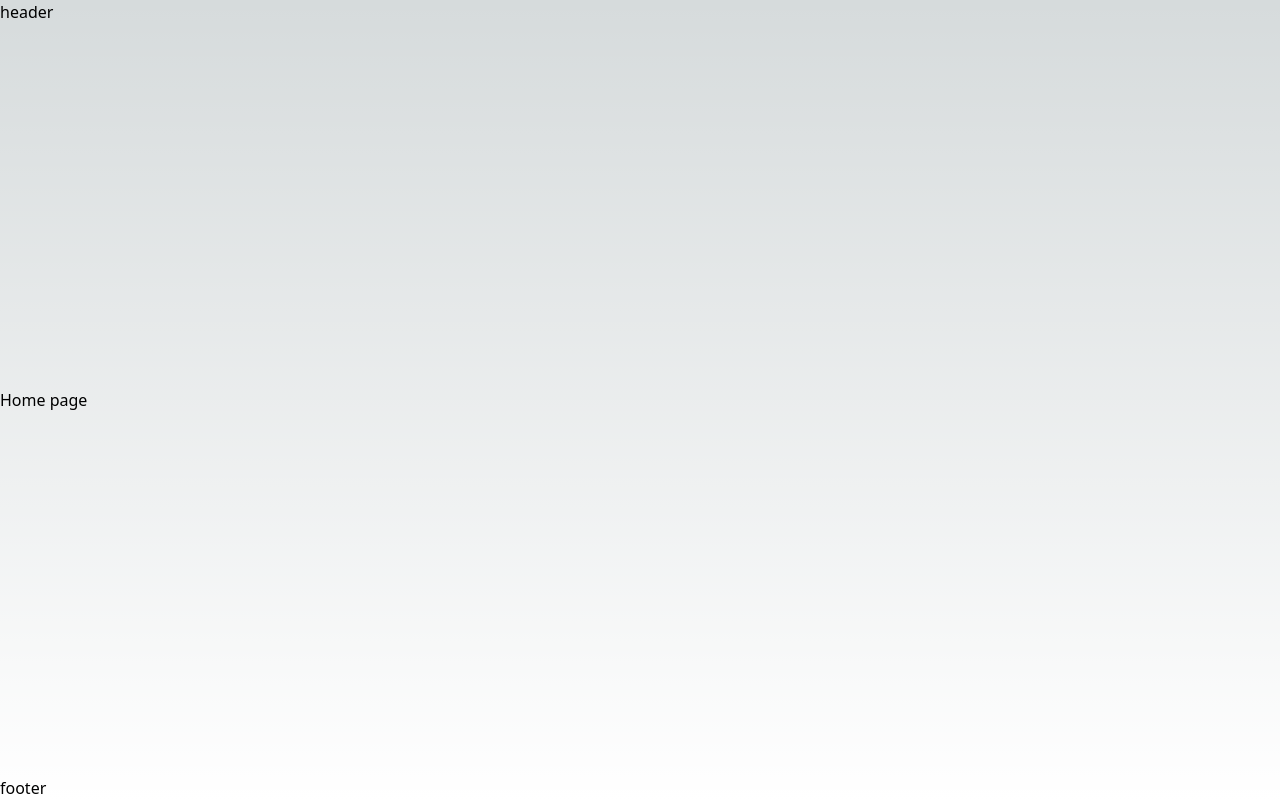
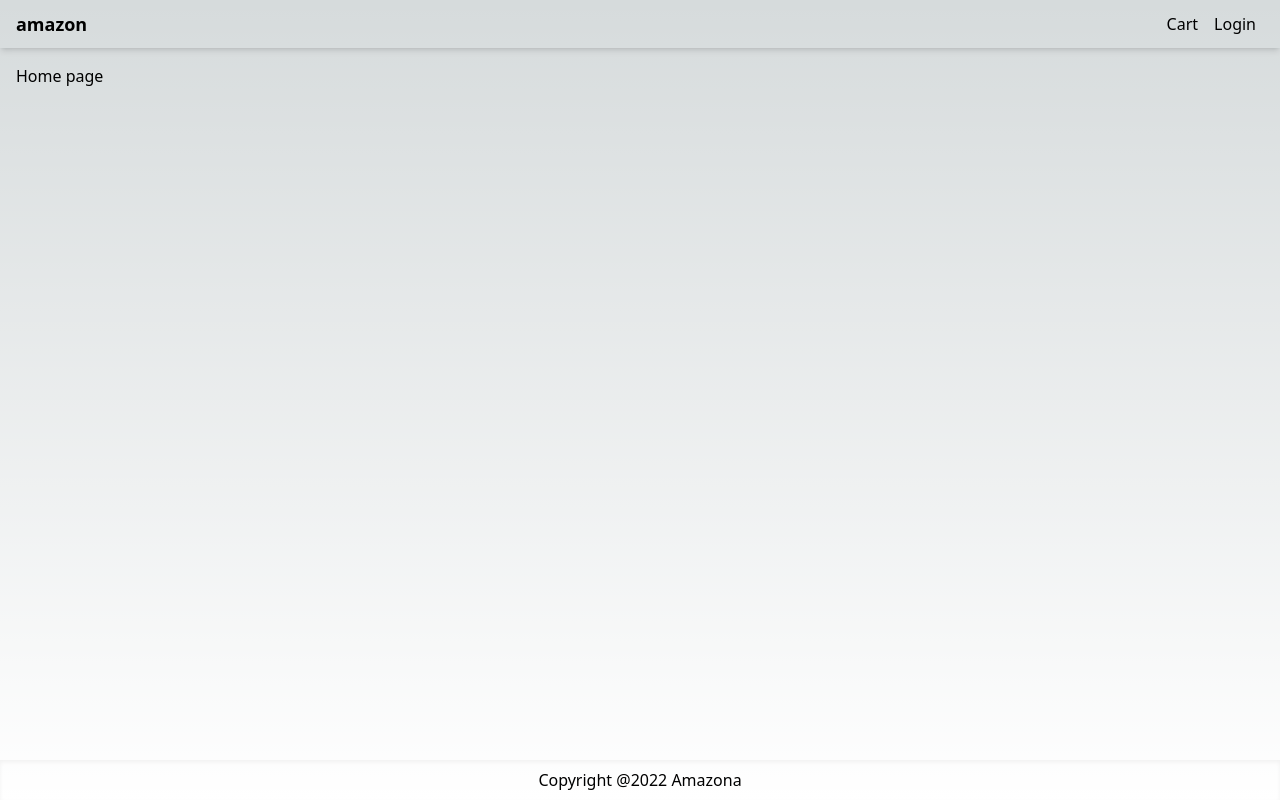
Before and after one commit to laviManoj/next-tailwind-amazona, a Next.js app: page / in a window 1280 px wide. Built offline with nearby package versions, Linux system fonts and the light colour scheme.

Commit message:
Added Cart and login Details

```diff
--- a/components/Layout.js
+++ b/components/Layout.js
@@ -1,6 +1,9 @@
 import React, { Children } from "react";
 import Head from "next/head";
-import Link from "next/head"
+import Link from 'next/link'
+
+
+
 
 export default function Layout({ children }) {
     return (
@@ -8,17 +11,29 @@ export default function Layout({ children }) {
          <Head>
                 <title>Amazon </title>
                 <meta name="description" content="Ecommerce Website" />
-                <Link legacyBehavior rel="icon" href="/favicon.ico" />
+                <a  rel="icon" href="/favicon.ico"  />
             </Head>
+
+
             <div className="flex min-h-screen flex-col justify-between">
                 <header>
-                    header
+                  <nav className="flex h-12 items-center px-4 justify-between  shadow-md">
+                    <a  href="/" >
+                        <a className="text-lg font-bold">amazon</a>
+                    </a>
+                    <div>
+                    <a  href="/cart" >
+                                <a className="p-2">Cart</a>
+                            </a>
+                            <a  href="/login" >
+                                <a className="p-2">Login</a>
+                            </a>
+                    </div>
+                 </nav>
                 </header>
-                <main>
-                    {children}
-                </main>
-                <footer>
-                    footer
+                <main className="container m-auto mt-4 px-4">{children}</main>
+                <footer className="flex h-10 justify-center items-center shadow-inner ">
+                    <p> Copyright @2022 Amazona</p>
                 </footer>
             </div>
         </>
```
